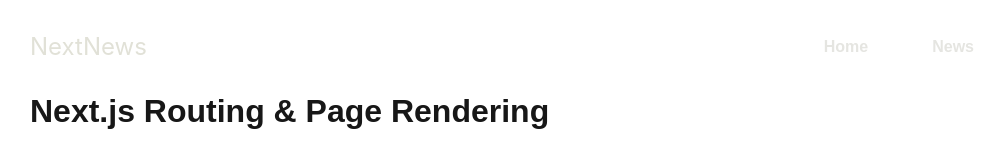
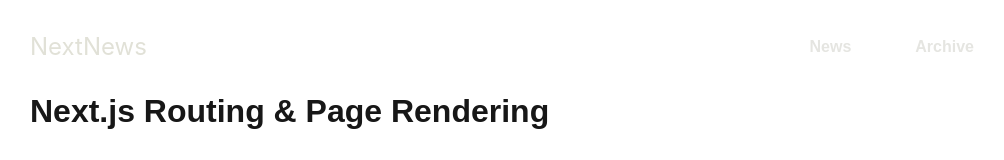
Before and after one commit to denleonchev/nextjs-routing-rendering, a Next.js app: page / in a window 1280 px wide. Shown: the top 160 px of the page, without its empty margins (130-1134 px from the left). Built offline with nearby package versions, Linux system fonts and the light colour scheme.

Commit message:
Add active state to the nav link

```diff
--- a/src/components/main-header/index.tsx
+++ b/src/components/main-header/index.tsx
@@ -1,5 +1,6 @@
 import Link from "next/link";
 import styles from "./index.module.css";
+import NavLink from "./nav-link";
 
 export default function MainHeader() {
   return (
@@ -9,10 +10,10 @@ export default function MainHeader() {
       </div>
       <ul>
         <li>
-          <Link href="/">Home</Link>
+          <NavLink href="/news">News</NavLink>
         </li>
         <li>
-          <Link href="/news">News</Link>
+          <NavLink href="/archive">Archive</NavLink>
         </li>
       </ul>
     </header>
--- /dev/null
+++ b/src/components/main-header/nav-link/index.module.css
@@ -0,0 +1,12 @@
+.navLink {
+  text-decoration: none;
+  color: #e5e5e1;
+  padding: 0.5rem 1rem;
+  border-radius: 4px;
+}
+
+.navLink:hover,
+.navLink.active {
+  background-color: #bcbcb7;
+  color: #181817;
+}
--- /dev/null
+++ b/src/components/main-header/nav-link/index.tsx
@@ -0,0 +1,24 @@
+"use client";
+
+import Link from "next/link";
+import styles from "./index.module.css";
+import { usePathname } from "next/navigation";
+import React from "react";
+
+export default function NavLink({
+  children,
+  href,
+}: {
+  children: React.ReactNode;
+  href: string;
+}) {
+  const pathname = usePathname();
+  const isActive = pathname.startsWith(href);
+  const activeClassName = isActive ? styles.active : "";
+
+  return (
+    <Link href={href} className={`${styles.navLink} ${activeClassName}`}>
+      {children}
+    </Link>
+  );
+}
```
